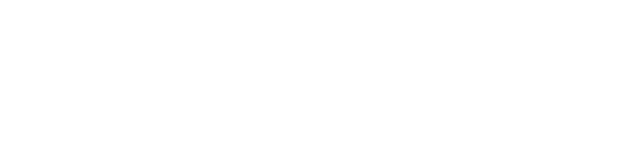
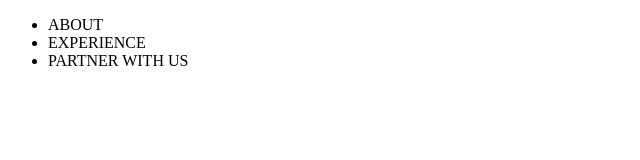
Before and after one commit to addisgebremedhin89/applying-concepts, a plain HTML site: page index.html in a window 1280 px wide. Shown: the whole page, without its empty margins (0-640 px from the left). Drawn offline with Linux system fonts and the light colour scheme.

Commit message:
added ul tag with 3 li tags for nav links

```diff
--- a/index.html
+++ b/index.html
@@ -11,7 +11,11 @@
   <body>
     <div class= "container">
       <div class= "nav-bar"><!-- I see the TravelNoire has a nav bar at the top of the page with links and a search field-->
-
+        <ul class= "nav-links">
+          <li>ABOUT</li>
+          <li>EXPERIENCE</li>
+          <li>PARTNER WITH US</li>
+        </ul>
       </div> <!--closes nav-bar div-->
 
 
```
